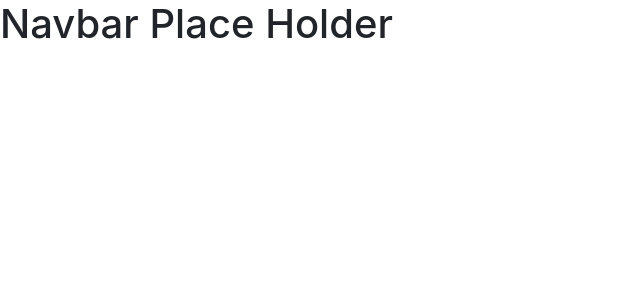
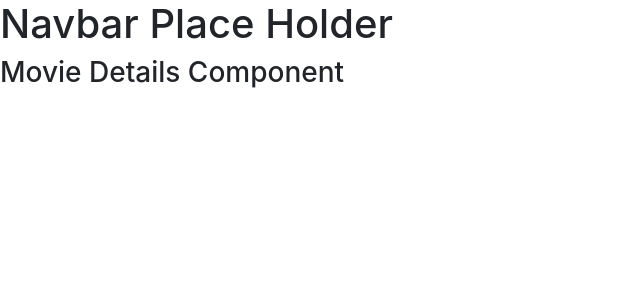
Before and after one commit to sampreet-chawla/cineprime-frontend, a React (Create React App) app: page /moviedetails in a window 1280 px wide. Shown: the top 300 px of the page, without its empty margins (0-640 px from the left). Built offline with nearby package versions, Linux system fonts and the light colour scheme; no server answers.

Commit message:
created and modified home, watchlist, team, signup and moviedetails routes, along with their corresponding .js and .css pages

```diff
--- a/src/components/App.js
+++ b/src/components/App.js
@@ -3,6 +3,9 @@ import Watchlist from './Watchlist'
 import React from 'react';
 import { Route, Switch } from "react-router-dom";
 import Browse from './Browse';
+import Team from './Team';
+import Signup from './Signup';
+import MovieDetails from './MovieDetails';
 
 function App({ props }) {
 	return (
@@ -18,6 +21,18 @@ function App({ props }) {
 					path='/watchlist' exact={true}
 					render={(routerProps) => <Watchlist {...routerProps} user='Gore' />}
           />
+      <Route
+					path='/team' exact={true}
+					render={(routerProps) => <Team {...routerProps} />}
+          />
+      <Route
+					path='/signup' exact={true}
+					render={(routerProps) => <Signup {...routerProps} />}
+          />
+      <Route
+					path='/moviedetails' exact={true}
+					render={(routerProps) => <MovieDetails {...routerProps} />}
+          />
       </Switch>
 	</div>
 	);
--- a/src/components/MovieCard.js
+++ b/src/components/MovieCard.js
@@ -3,7 +3,7 @@ import {
     Card, CardImg, CardBody,
     CardTitle, Button
   } from 'reactstrap';
-import './moviecard.css'
+import './MovieCard.css'
 
 
 
--- /dev/null
+++ b/src/components/MovieDetails.js
@@ -0,0 +1,8 @@
+import React from "react";
+import './MovieDetails.css';
+
+function MovieDetails ({ props }) {
+    return(<h3>Movie Details Component</h3>)
+}
+
+export default MovieDetails;
--- /dev/null
+++ b/src/components/Signup.js
@@ -0,0 +1,8 @@
+import React from "react";
+import './Signup.css';
+
+function Signup ({ props }) {
+    return(<h3>Signup Component</h3>)
+}
+
+export default Signup;
--- /dev/null
+++ b/src/components/Team.js
@@ -0,0 +1,8 @@
+import React from "react";
+import './Team.css';
+
+function Team ({ props }) {
+    return(<h3>Team Component</h3>)
+}
+
+export default Team;
```
Also changed, not shown: src/components/MovieDetails.css (added), src/components/Signup.css (added), src/components/Team.css (added).
